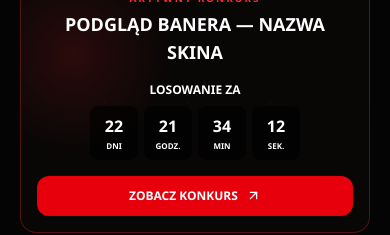
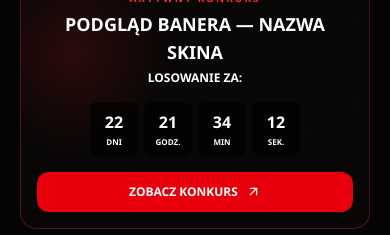
Before and after one commit to hardd4/darmoweskiny.pl, a Next.js app: page / in a window 390 px wide. Shown: the part 330-565 px from the top of the page. Built offline with nearby package versions, Linux system fonts and the light colour scheme.

Commit message:
Restore countdown label placement

```diff
--- a/components/FeaturedContest.tsx
+++ b/components/FeaturedContest.tsx
@@ -35,16 +35,14 @@ export default function FeaturedContest({ contest }: { contest: FeaturedContestD
         <div className="min-w-0 flex-1 text-center sm:text-left">
           <div className="text-[10px] font-black uppercase tracking-[.2em] text-red-500">Aktywny konkurs</div>
           <h2 className="mt-1 break-words text-lg font-black sm:text-xl">{contest.title}</h2>
+          <p className="mt-1 text-xs font-bold uppercase text-white">Losowanie za:</p>
         </div>
 
-        <div className="flex flex-col items-center gap-2 sm:col-span-2 sm:flex-row sm:justify-center lg:col-span-1" aria-label="Czas do losowania">
-          <span className="shrink-0 text-xs font-black uppercase text-white">Losowanie za</span>
-          <div className="flex gap-1.5 sm:gap-2">
-            <Time value={remaining?.days} label="dni" />
-            <Time value={remaining?.hours} label="godz." />
-            <Time value={remaining?.minutes} label="min" />
-            <Time value={remaining?.seconds} label="sek." />
-          </div>
+        <div className="flex justify-center gap-1.5 sm:col-span-2 sm:gap-2 lg:col-span-1" aria-label="Czas do losowania">
+          <Time value={remaining?.days} label="dni" />
+          <Time value={remaining?.hours} label="godz." />
+          <Time value={remaining?.minutes} label="min" />
+          <Time value={remaining?.seconds} label="sek." />
         </div>
 
         <a href={contest.href} target="_blank" rel="noopener noreferrer sponsored" className="flex w-full shrink-0 items-center justify-center gap-2 rounded-xl bg-red-600 px-5 py-3 text-xs font-black uppercase transition hover:bg-red-500 sm:col-span-2 lg:col-span-1 lg:w-auto">
```
